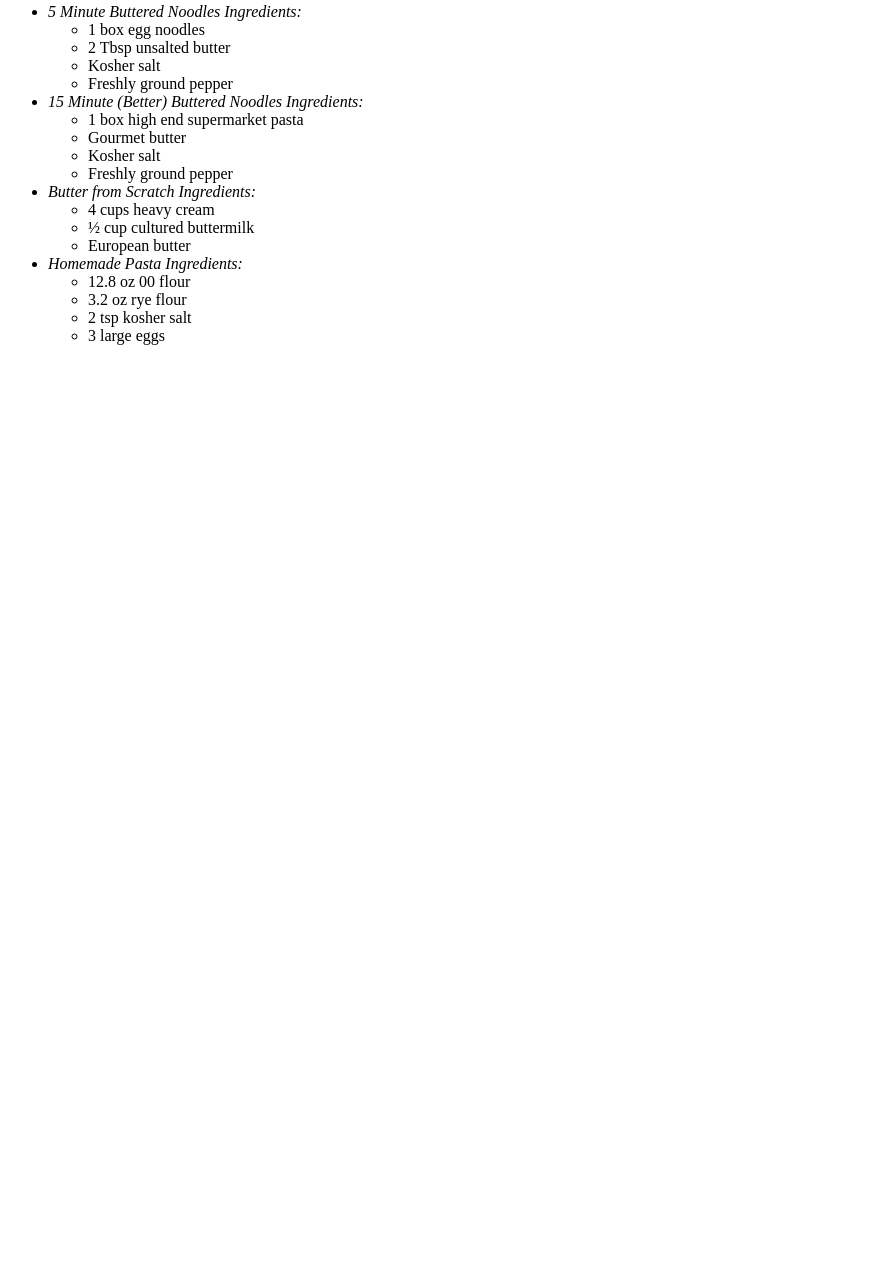
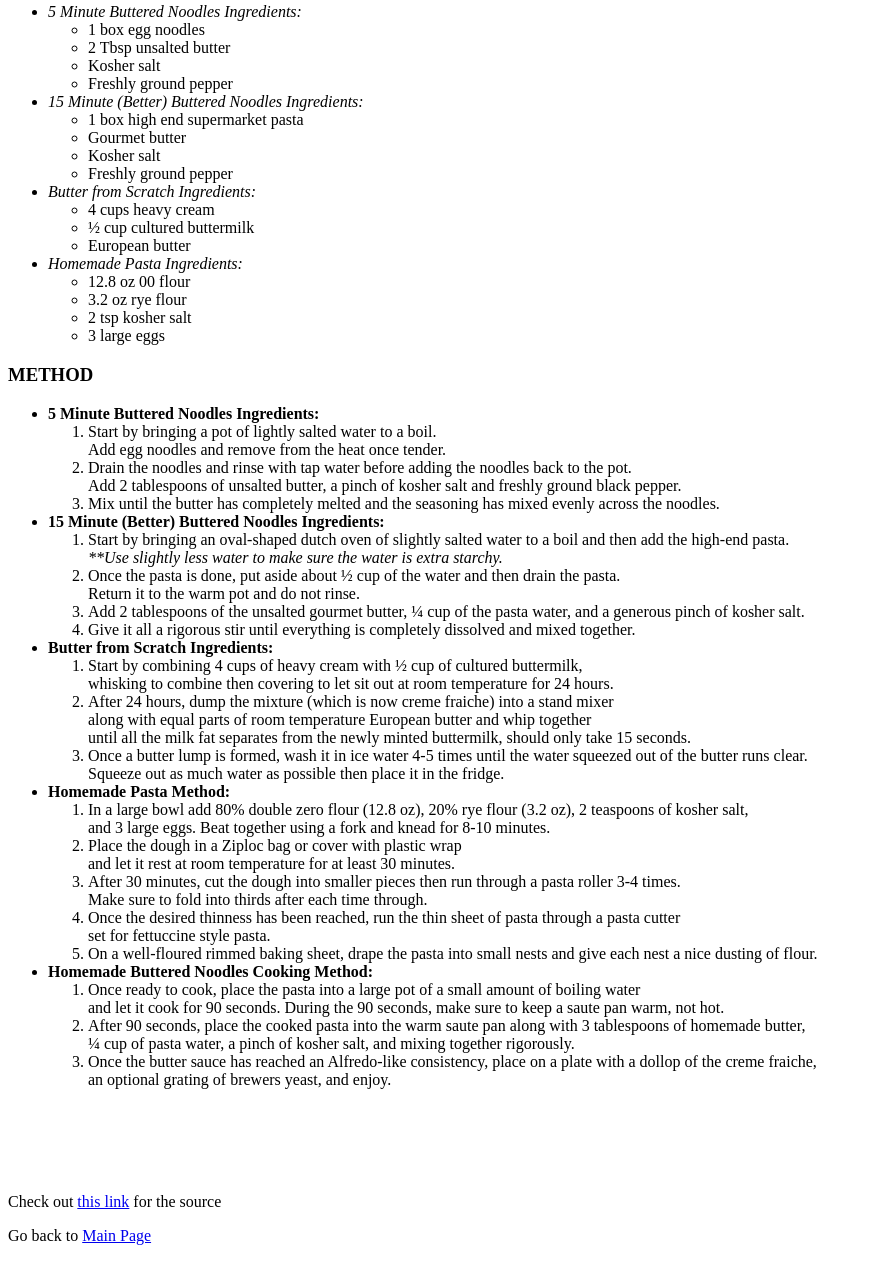
Before and after one commit to kayessbee/odin-recipes, a plain HTML site: page recipes/buttered-noodles.html in a window 1280 px wide. Shown: the part 875-2136 px from the top of the page, without its empty margins (0-872 px from the left). Before the commit the page ends 1236 px from the top, so only its background shows below. Drawn offline with Linux system fonts and the light colour scheme.

Commit message:
completed all necessary details for the first recipes which include the ingredients, methods, and the source will proceed with the other two recipes the same way in a hopefully more efficient manner

```diff
--- a/recipes/buttered-noodles.html
+++ b/recipes/buttered-noodles.html
@@ -20,7 +20,6 @@
         </dt>
         <br>
         <br>
-
 
     <h3>INGREDIENTS</h3>
         <ul>
@@ -53,7 +52,63 @@
                 </ul>
         </ul>
 
+        <h3>METHOD</h3>
+        <ul>
+            <li><strong>5 Minute Buttered Noodles Ingredients:</strong></li>
+                <ol>
+                    <li>Start by bringing a pot of lightly salted water to a boil.<br>
+                        Add egg noodles and remove from the heat once tender.</li>
+                    <li>Drain the noodles and rinse with tap water before adding the noodles back to the pot.<br>
+                        Add 2 tablespoons of unsalted butter, a pinch of kosher salt and freshly ground black pepper.</li>
+                    <li>Mix until the butter has completely melted and the seasoning has mixed evenly across the noodles.</li>
+                </ol>
+            <li><strong>15 Minute (Better) Buttered Noodles Ingredients:</strong></li>
+                <ol>
+                    <li>Start by bringing an oval-shaped dutch oven of slightly salted water to a boil and then add the high-end pasta.<br>
+                        <em>**Use slightly less water to make sure the water is extra starchy.</em></li>
+                    <li>Once the pasta is done, put aside about ½ cup of the water and then drain the pasta.<br>
+                        Return it to the warm pot and do not rinse.</li>
+                    <li>Add 2 tablespoons of the unsalted gourmet butter, ¼ cup of the pasta water, and a generous pinch of kosher salt.</li>
+                    <li>Give it all a rigorous stir until everything is completely dissolved and mixed together. </li>
+                </ol>
+            <li><strong>Butter from Scratch Ingredients:</strong></li>
+                <ol>
+                    <li>Start by combining 4 cups of heavy cream with ½ cup of cultured buttermilk,<br>
+                        whisking to combine then covering to let sit out at room temperature for 24 hours. </li>
+                    <li>After 24 hours, dump the mixture (which is now creme fraiche) into a stand mixer<br>
+                        along with equal parts of room temperature European butter and whip together<br>
+                        until all the milk fat separates from the newly minted buttermilk, should only take 15 seconds.</li>
+                    <li>Once a butter lump is formed, wash it in ice water 4-5 times until the water squeezed out of the butter runs clear.<br>
+                        Squeeze out as much  water as possible then place it in the fridge.</li>
+                </ol>
+            <li><strong>Homemade Pasta Method:</strong></li>
+                <ol>
+                    <li>In a large bowl add 80% double zero flour (12.8 oz), 20% rye flour (3.2 oz), 2 teaspoons of kosher salt,<br>
+                        and 3 large eggs. Beat together using a fork and knead for 8-10 minutes. </li>
+                    <li>Place the dough in a Ziploc bag or cover with plastic wrap<br>
+                        and let it rest at room temperature for at least 30 minutes.</li>
+                    <li>After 30 minutes, cut the dough into smaller pieces then run through a pasta roller 3-4 times.<br>
+                        Make sure to fold into thirds after each time through. </li>
+                    <li>Once the desired thinness has been reached, run the thin sheet of pasta through a pasta cutter<br>
+                        set for fettuccine style pasta. </li>
+                    <li>On a well-floured rimmed baking sheet, drape the pasta into small nests and give each nest a nice dusting of flour.</li>
+                </ol>
+            <li><strong>Homemade Buttered Noodles Cooking Method:</strong></li>
+                <ol>
+                    <li>Once ready to cook, place the pasta into a large pot of a small amount of boiling water <br>
+                        and let it cook for 90 seconds. During the 90 seconds, make sure to keep a saute pan warm, not hot. </li>
+                    <li>After 90 seconds, place the cooked pasta into the warm saute pan along with 3 tablespoons of homemade butter,<br>
+                        ¼ cup of pasta water, a pinch of kosher salt, and mixing together rigorously. </li>
+                    <li>Once the butter sauce has reached an Alfredo-like consistency, place on a plate with a dollop of the creme fraiche,<br>
+                        an optional grating of brewers yeast, and enjoy. </li>
+        </ul>
 
+        <br>
+        <br>
+        <br>
+        <br>
+        <p>Check out <a href ="https://www.bingingwithbabish.com/recipes/butterednoodles-community">this link</a> for the source</p>
+        <p>Go back to <a href ="../index.html">Main Page</a></p>
 
 </body>
 </html>
```
